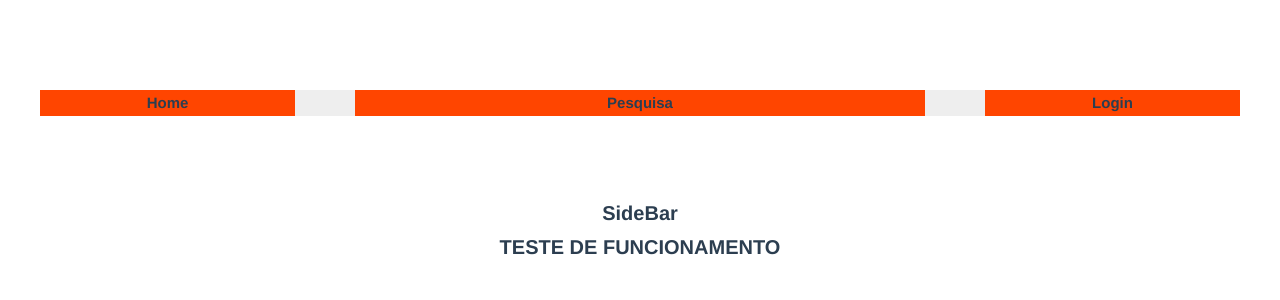
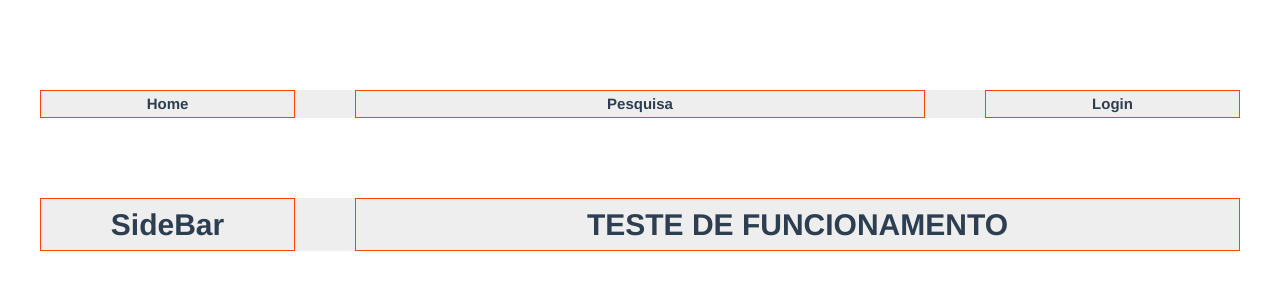
Before and after one commit to dmug1/brworks, a Vue app in the folder app-brworks/: page / in a window 1280 px wide. Shown: the top 300 px of the page. Built offline with nearby package versions, Linux system fonts and the light colour scheme.

Commit message:
Display all elements in page

```diff
--- a/app-brworks/src/components/MainBlock.vue
+++ b/app-brworks/src/components/MainBlock.vue
@@ -1,7 +1,7 @@
 <template>
-   <div id="MainBlock">
-       <SideBar/>
-       <ContentBlock/>
+   <div id="MainBlock" class="row">
+       <SideBar class="col-1-of-4"/>
+       <ContentBlock class="col-3-of-4"/>
    </div>
 </template>
 
--- a/app-brworks/src/styles/abstract/_variables.scss
+++ b/app-brworks/src/styles/abstract/_variables.scss
@@ -11,3 +11,6 @@ $color-black: #000;
 $grid-width: calc(100% - 2rem);
 $gutter-vertical: 8rem;
 $gutter-horizontal: 6rem;
+
+//APP
+$app-height: 90%;
--- a/app-brworks/src/styles/base/_base.scss
+++ b/app-brworks/src/styles/base/_base.scss
@@ -8,8 +8,13 @@
 
 html {
     font-size:62.5%;
+
 }
 
 body {
     box-sizing: border-box;
 }
+
+#app {
+    height: 90%;
+}
--- a/app-brworks/src/styles/layout/_grid.scss
+++ b/app-brworks/src/styles/layout/_grid.scss
@@ -10,7 +10,6 @@
     @include clearfix;
 
     [class^="col-"]{
-        background-color: orangered;
         float: left;
         font-size: 1.5rem;
         font-weight: bold;
--- /dev/null
+++ b/app-brworks/src/styles/layout/_mainblock.scss
@@ -0,0 +1,3 @@
+#MainBlock{
+    //width: fit-content;
+}
--- a/app-brworks/src/styles/main.scss
+++ b/app-brworks/src/styles/main.scss
@@ -13,3 +13,14 @@
 
 @import "layout/header";
 @import "layout/grid";
+@import "layout/mainblock";
+
+
+
+/*
+JUST FOR MOCK PURPOSES
+REMOVE ON LATE STAGES
+*/
+[class^="col-"]{
+    border:1px solid orangered;
+}
```
